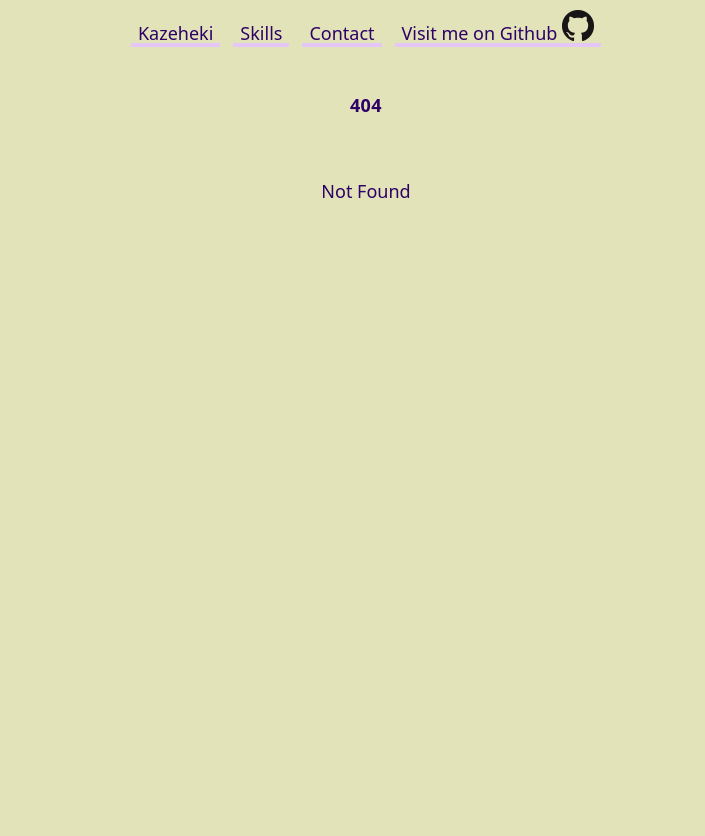
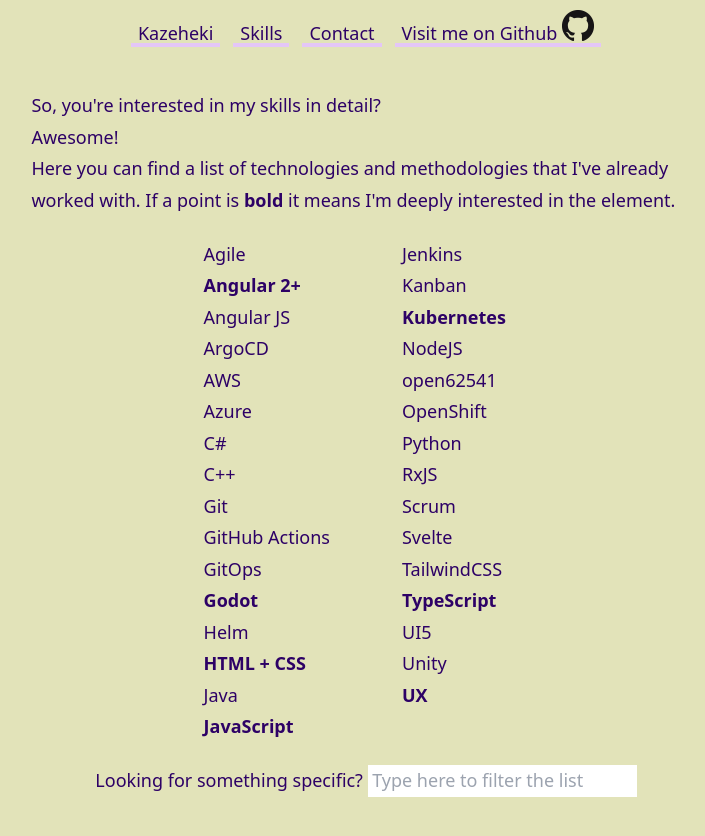
Before and after one commit to Kazeheki/kazeheki.github.io, a SvelteKit app: page /skills in a window 1280 px wide. Before the commit this address had no page. Shown: the top 836 px of the page, without its empty margins (274-979 px from the left). Before the commit the page ends 800 px from the top, so only its background shows below. Built offline with nearby package versions, Linux system fonts and the light colour scheme.

Commit message:
feat: add skills page

```diff
--- /dev/null
+++ b/src/routes/skills/+page.svelte
@@ -0,0 +1,97 @@
+<script lang="ts">
+  import { BehaviorSubject, debounceTime, map, tap } from 'rxjs';
+  import { flip } from 'svelte/animate';
+
+  const frontend = [
+    'JavaScript',
+    'TypeScript',
+    'Angular 2+',
+    'Angular JS',
+    'Svelte',
+    'UI5',
+    'HTML + CSS',
+    'TailwindCSS',
+    'RxJS'
+  ];
+  const backend = ['Java', 'NodeJS', 'Python', 'C#', 'C++'];
+  const gameDevelopment = ['Unity', 'Godot'];
+  const specials = ['open62541'];
+  const cloud = ['Azure', 'AWS', 'OpenShift'];
+  const cicd = ['Jenkins', 'Kubernetes', 'Helm', 'Git', 'ArgoCD', 'GitHub Actions'];
+  const methodologies = ['Agile', 'Scrum', 'Kanban', 'GitOps', 'UX'];
+
+  const completeList = frontend
+    .concat(backend)
+    .concat(gameDevelopment)
+    .concat(specials)
+    .concat(cloud)
+    .concat(cicd)
+    .concat(methodologies)
+    .sort((a, b) => a.localeCompare(b));
+
+  const mainInterests = [
+    'JavaScript',
+    'TypeScript',
+    'Angular 2+',
+    'Godot',
+    'HTML + CSS',
+    'Tailwind',
+    'Kubernetes',
+    'UX'
+  ];
+
+  function isMainInterest(item: string) {
+    return mainInterests.includes(item);
+  }
+
+  const inputElement: BehaviorSubject<string> = new BehaviorSubject('');
+  inputElement.set = inputElement.next;
+
+  const filtered$ = inputElement.pipe(
+    map((input: string) => {
+      return input.replace(new RegExp('([+\\*?])', 'g'), '\\$1');
+    }),
+    map((escapedInput: string) => {
+      const regex = new RegExp(`.*${escapedInput}.*`, 'i');
+      return completeList.filter((item) => regex.test(item));
+    })
+  );
+</script>
+
+<svelte:head>
+  <title>Kazeheki - Skills</title>
+</svelte:head>
+
+<div class="max-w-prose px-5 md:px-0 flex flex-col gap-5 items-center">
+  <p class="order-1">
+    So, you're interested in my skills in detail?<br />
+    Awesome!<br />
+    Here you can find a list of technologies and methodologies that I've already worked with. If a point
+    is <strong>bold</strong> it means I'm deeply interested in the element.
+  </p>
+
+  <div class="order-3 md:order-2">
+    {#if $filtered$.length === 0}
+      <small>Seems like I've not worked with that before, sorry.</small>
+    {:else}
+      <div class="columns-2 gap-16">
+        <ul>
+          {#each $filtered$ as item, index (index)}
+            <li animate:flip={{ duration: 300, delay: 100 }}>
+              {#if isMainInterest(item)}
+                <strong>{item}</strong>
+              {:else}
+                {item}
+              {/if}
+            </li>
+          {/each}
+        </ul>
+      </div>
+    {/if}
+  </div>
+
+  <div class="order-2 md:order-3">
+    Looking for something specific?
+    <input bind:value={$inputElement} class="px-1" placeholder="Type here to filter the list" />
+  </div>
+</div>
```
